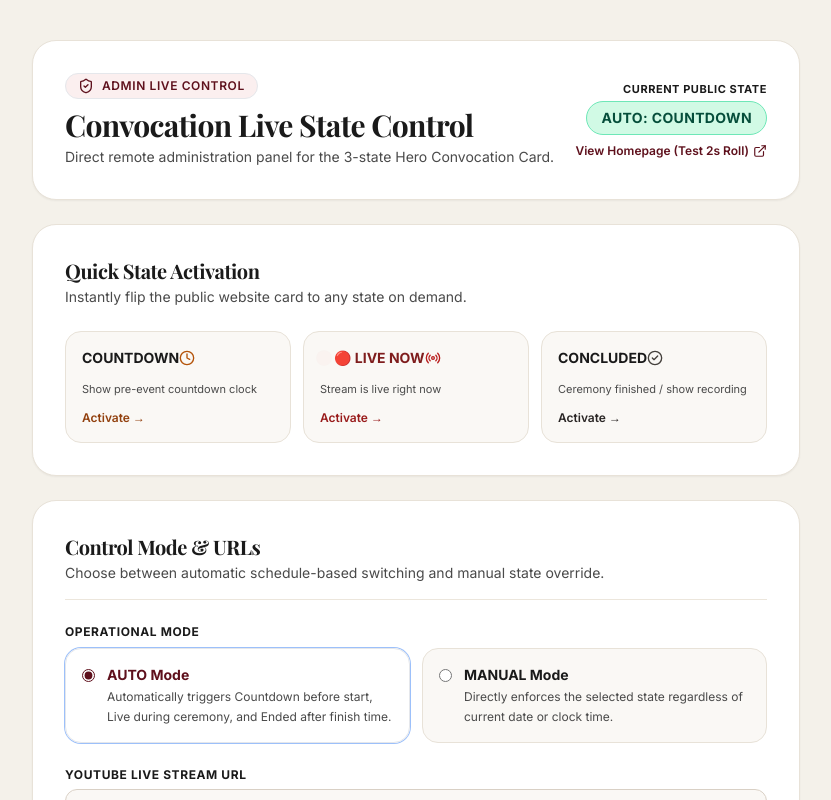
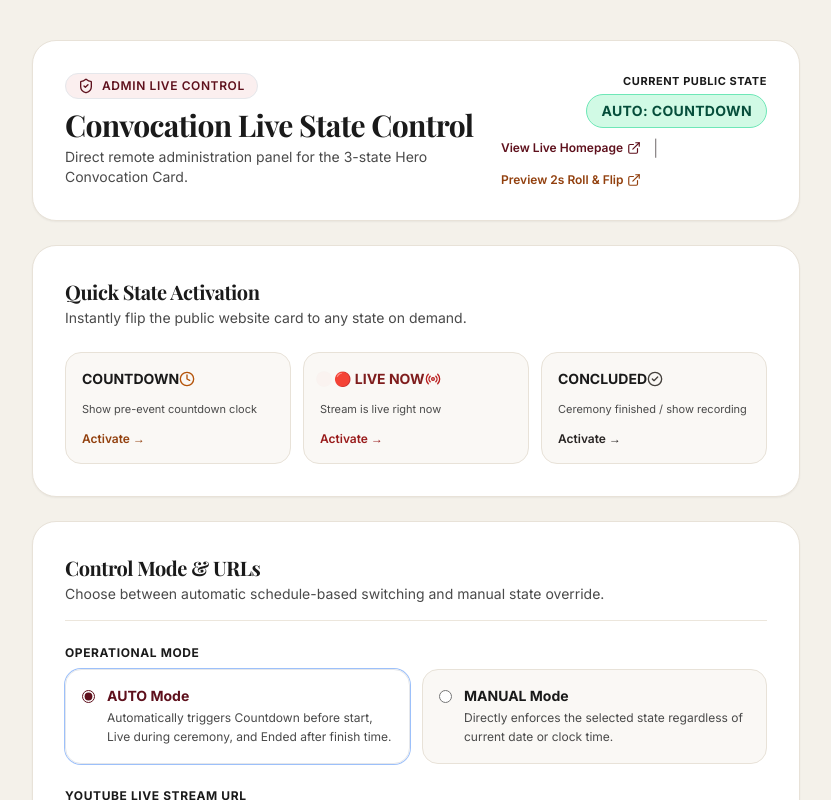
Before and after one commit to code-yashkumar/Convocation-iiitbh, a React (Vite) app: page /admin/live-control-blz1170 in a window 1280 px wide. Shown: the top 800 px of the page, without its empty margins (224-1055 px from the left). Built offline with nearby package versions, Linux system fonts and the light colour scheme; no server answers; the database is empty; a web font is replaced by a local one.

Commit message:
fix(live-control): show real countdown in Auto mode and add ?test=true query trigger with .env.example

```diff
--- a/src/components/common/ConvocationLiveCard/index.jsx
+++ b/src/components/common/ConvocationLiveCard/index.jsx
@@ -3,6 +3,7 @@ import CountdownCard from '../../../sections/Countdown';
 import LiveCardFace from './LiveCardFace';
 import EndedCardFace from './EndedCardFace';
 import { useConvocationLiveState } from '../../../hooks/useConvocationLiveState';
+import { DEFAULT_EVENT_START } from '../../../config/convocationLiveConfig';
 
 /**
  * 3D Flippable Card Container for Convocation Live State Control
@@ -74,7 +75,7 @@ export function ConvocationLiveCard({ className = '' }) {
     // Default countdown state
     return (
       <CountdownCard
-        targetDate={config.event_start}
+        targetDate={config.event_start || DEFAULT_EVENT_START}
         overrideTimeLeft={testTimeLeft}
         className="w-full h-full shadow-none"
       />
--- a/src/config/convocationLiveConfig.js
+++ b/src/config/convocationLiveConfig.js
@@ -8,7 +8,8 @@
  * - TEST_LIVE_DURATION_SECONDS: Visible live state duration before flipping to ended state.
  */
 
-export const TEST_MODE = true;
+// Set to false for real live countdown; set to true or append ?test=true in URL to run the 2s test sequence
+export const TEST_MODE = false;
 export const TEST_ROLL_DURATION_MS = 1500; // 1.5 seconds of high-speed rolling digits
 export const TEST_ZERO_HOLD_MS = 500;      // 0.5s pause with all digits at 00 before card flip (total = 2.0 seconds)
 export const TEST_LIVE_DURATION_SECONDS = 15;
--- a/src/hooks/useConvocationLiveState.js
+++ b/src/hooks/useConvocationLiveState.js
@@ -35,7 +35,14 @@ export function useConvocationLiveState() {
 
   // Effective displayed state: 'countdown' | 'live' | 'ended'
   const [activeState, setActiveState] = useState('countdown');
-  const [isTestModeActive, setIsTestModeActive] = useState(TEST_MODE);
+  const [isTestModeActive, setIsTestModeActive] = useState(() => {
+    if (typeof window !== 'undefined') {
+      const searchParams = new URLSearchParams(window.location.search);
+      if (searchParams.get('test') === 'true') return true;
+      if (searchParams.get('test') === 'false') return false;
+    }
+    return TEST_MODE;
+  });
   const [testRunId, setTestRunId] = useState(0);
   const [testTimeLeft, setTestTimeLeft] = useState(null);
 
--- a/src/pages/AdminLiveControl/index.jsx
+++ b/src/pages/AdminLiveControl/index.jsx
@@ -189,15 +189,27 @@ export function AdminLiveControl() {
             <div className={`mt-1 px-3.5 py-1.5 rounded-full border text-xs sm:text-sm font-bold tracking-wide shadow-xs ${activeDisplay.color}`}>
               {activeDisplay.label}
             </div>
+            <div className="mt-2 flex flex-wrap items-center gap-3">
               <a
                 href="/"
                 target="_blank"
                 rel="noopener noreferrer"
-              className="mt-2 inline-flex items-center gap-1 text-xs text-maroon-900 font-semibold hover:underline"
+                className="inline-flex items-center gap-1 text-xs text-maroon-900 font-semibold hover:underline"
               >
-              <span>View Homepage (Test 2s Roll)</span>
+                <span>View Live Homepage</span>
                 <ExternalLink className="w-3.5 h-3.5" />
               </a>
+              <span className="text-charcoal-300">|</span>
+              <a
+                href="/?test=true"
+                target="_blank"
+                rel="noopener noreferrer"
+                className="inline-flex items-center gap-1 text-xs text-amber-800 font-semibold hover:underline"
+              >
+                <span>Preview 2s Roll & Flip</span>
+                <ExternalLink className="w-3.5 h-3.5" />
+              </a>
+            </div>
           </div>
         </div>
 
```
Also changed, not shown: 1 other file (tests, documents, lock files or other folders). Lines whose indentation alone changed are shown as unchanged.
